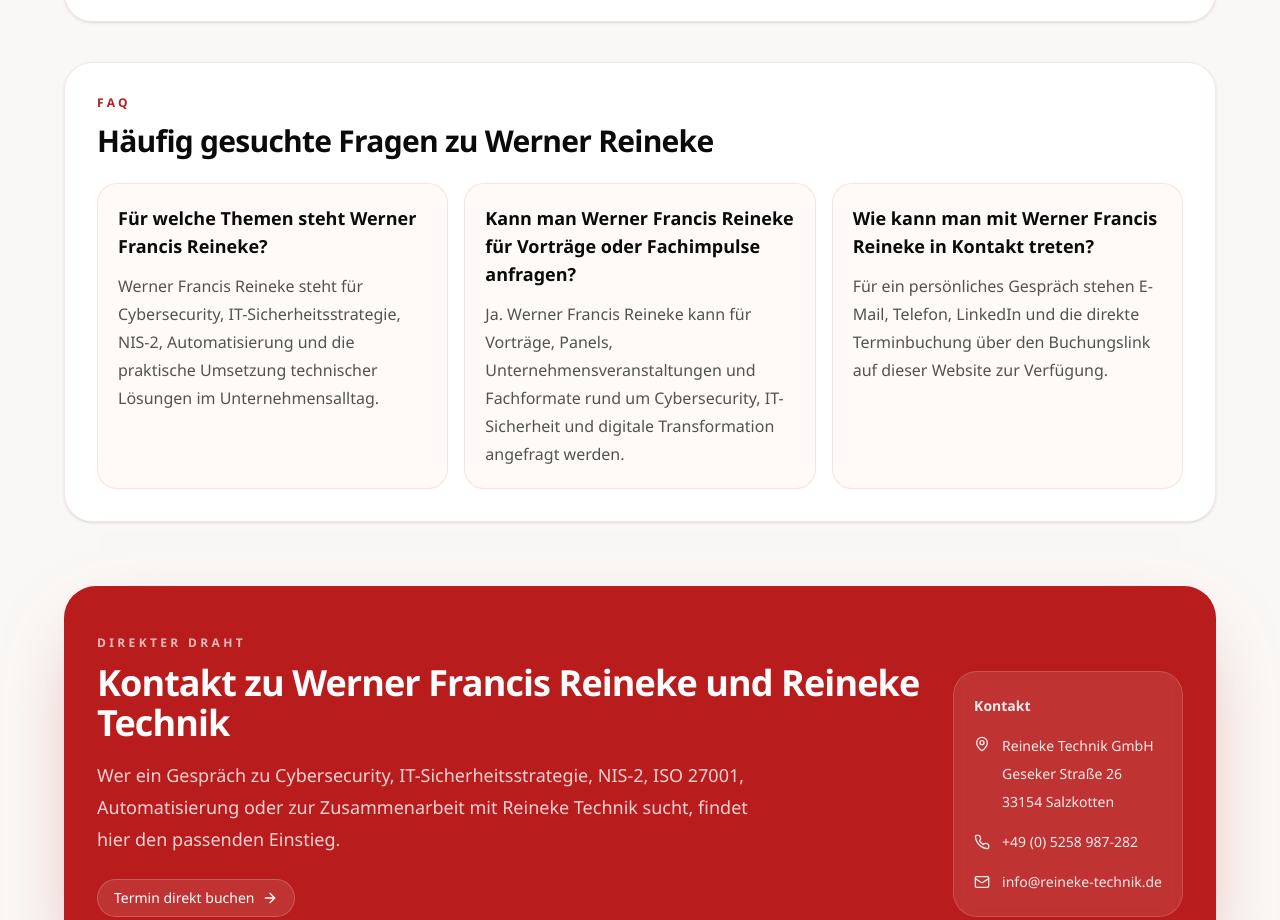
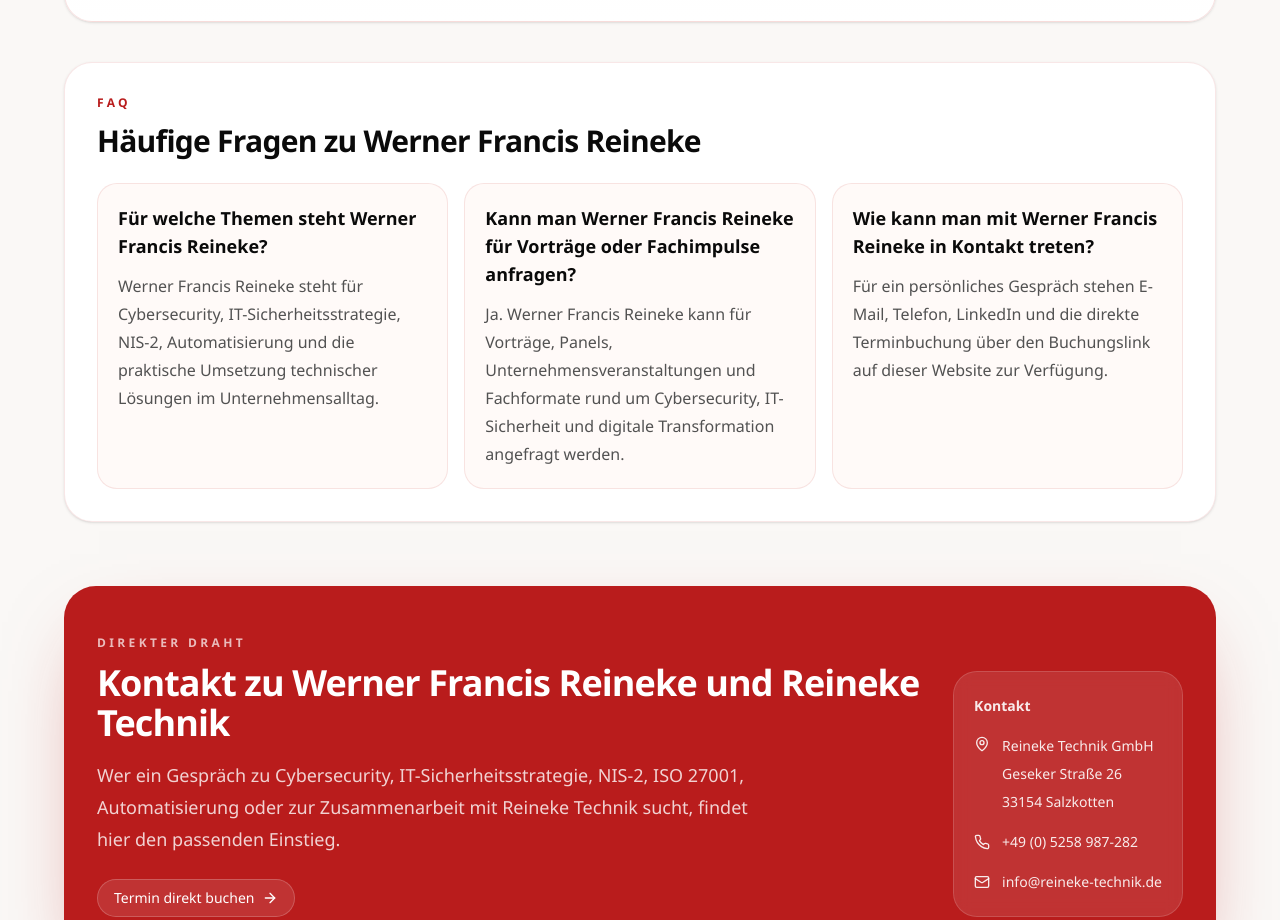
Before and after one commit to rewerner42/rewerner42.github.io, a React (Vite) app: page / in a window 1280 px wide. Shown: the part 4718-5638 px from the top of the page. Built offline with nearby package versions, Linux system fonts and the light colour scheme.

Commit message:
Refine FAQ naming for Werner Francis Reineke

```diff
--- a/src/App.jsx
+++ b/src/App.jsx
@@ -94,7 +94,7 @@
         'Geeignet für Keynotes, Panels, Fachveranstaltungen und interne Unternehmensformate',
       ],
       faqEyebrow: 'FAQ',
-      faqTitle: 'Häufig gesuchte Fragen zu Werner Reineke',
+      faqTitle: 'Häufige Fragen zu Werner Francis Reineke',
       contactBoxTitle: 'Kontakt',
       contactAddressLine1: 'Reineke Technik GmbH',
       contactAddressLine2: 'Geseker Straße 26',
@@ -298,7 +298,7 @@
         'Suitable for keynotes, panels, specialist events, and internal company formats',
       ],
       faqEyebrow: 'FAQ',
-      faqTitle: 'Frequently searched questions about Werner Reineke',
+      faqTitle: 'Frequently asked questions about Werner Francis Reineke',
       contactBoxTitle: 'Contact',
       contactAddressLine1: 'Reineke Technik GmbH',
       contactAddressLine2: 'Geseker Straße 26',
```
